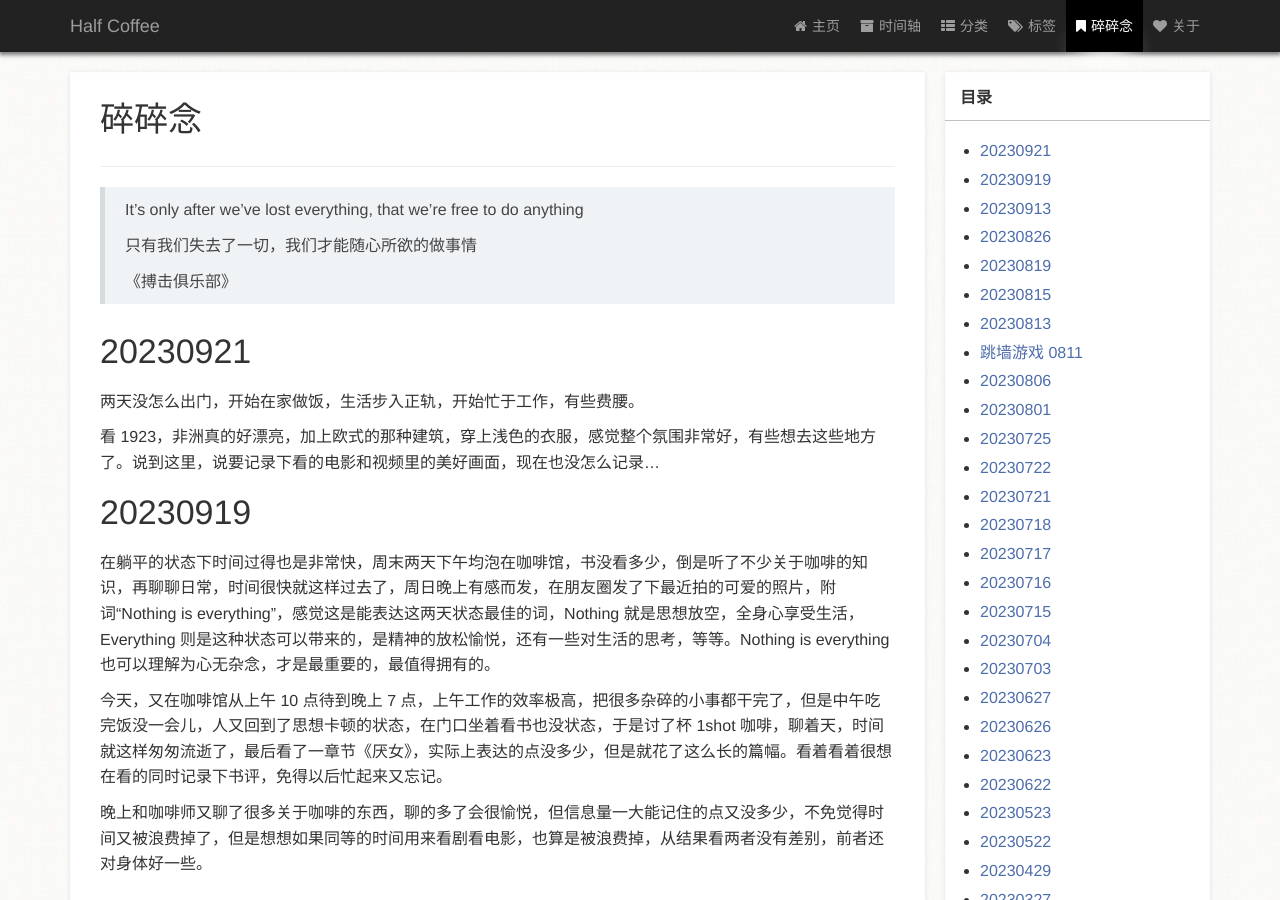
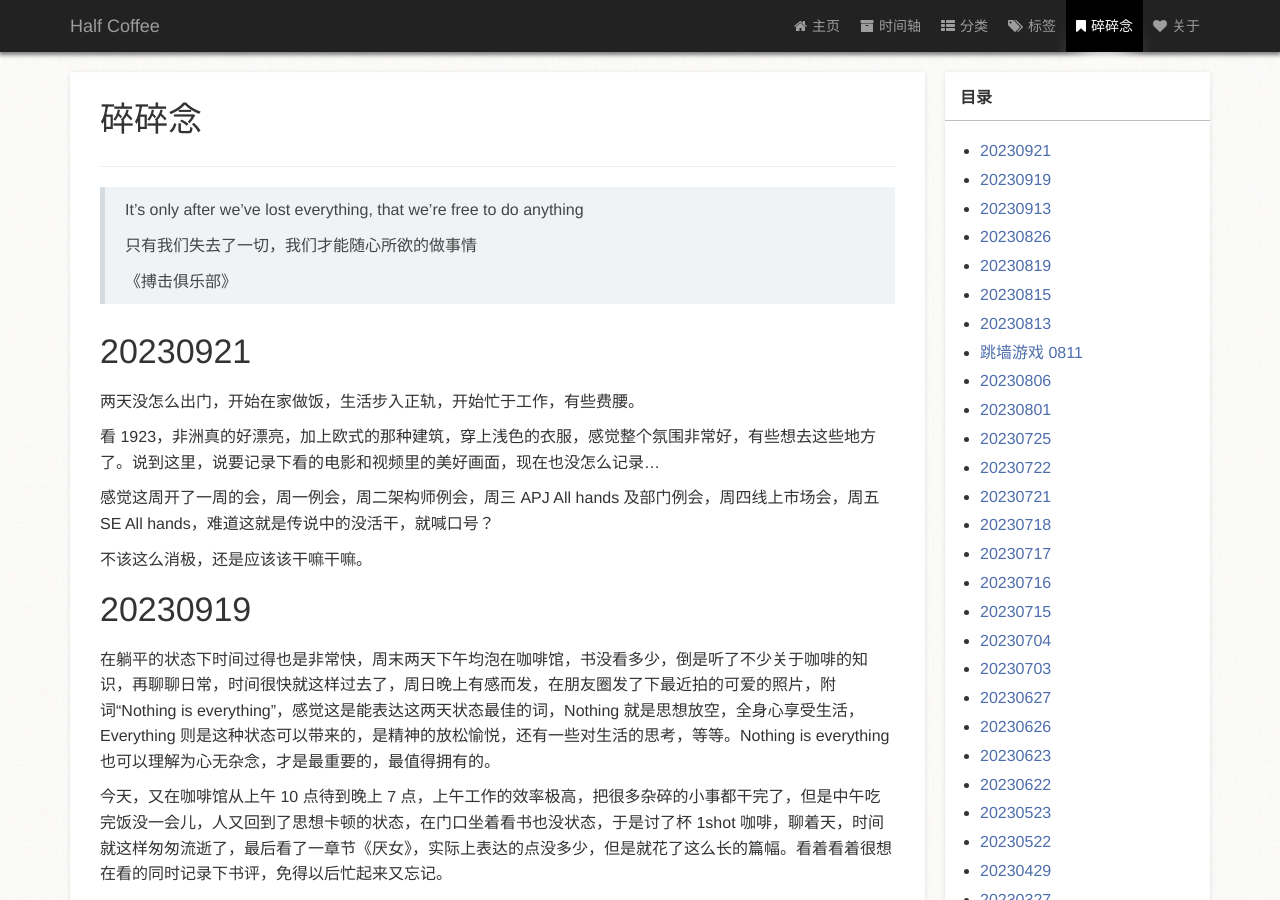
Before and after one commit to zm1990s/halfcoffee, a Jekyll site: the page built from page/3碎碎念.md, in a window 1280 px wide and 900 px high. Built offline with Jekyll 4.4.1, drawn with Linux system fonts in a browser that asks for light colours; comment, search, counter and statistics services are not loaded; a style sheet for code colours, icons or effects is not loaded.

Commit message:
20230921

```diff
--- a/page/3碎碎念.md
+++ b/page/3碎碎念.md
@@ -21,6 +21,10 @@ type: page
 两天没怎么出门，开始在家做饭，生活步入正轨，开始忙于工作，有些费腰。
 
 看 1923，非洲真的好漂亮，加上欧式的那种建筑，穿上浅色的衣服，感觉整个氛围非常好，有些想去这些地方了。说到这里，说要记录下看的电影和视频里的美好画面，现在也没怎么记录...
+
+感觉这周开了一周的会，周一例会，周二架构师例会，周三 APJ All hands 及部门例会，周四线上市场会，周五 SE All hands，难道这就是传说中的没活干，就喊口号？
+
+不该这么消极，还是应该该干嘛干嘛。
 
 # 20230919
 
```
